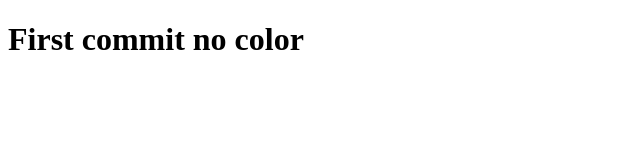
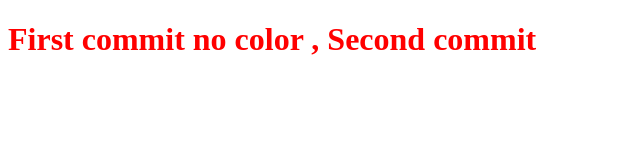
Before and after one commit to gitnamex/Git, a plain HTML site: page index.html in a window 1280 px wide. Shown: the whole page, without its empty margins (0-640 px from the left). Drawn offline with Linux system fonts and the light colour scheme.

Commit message:
Second added

```diff
--- a/index.html
+++ b/index.html
@@ -6,6 +6,6 @@
     <title>Website</title>
 </head>
 <body>
-    <h1>First commit no color</h1>
+    <h1 style="color: Red;">First commit no color , Second commit</h1>
 </body>
 </html>
```
Also changed, not shown: 1 other file.
